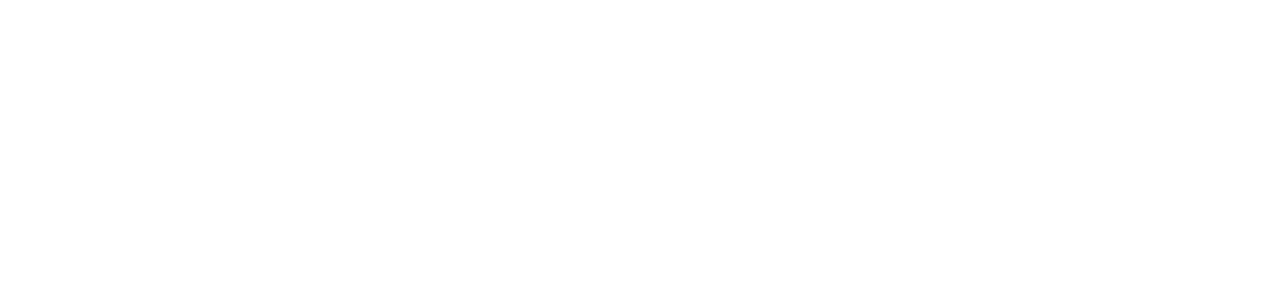
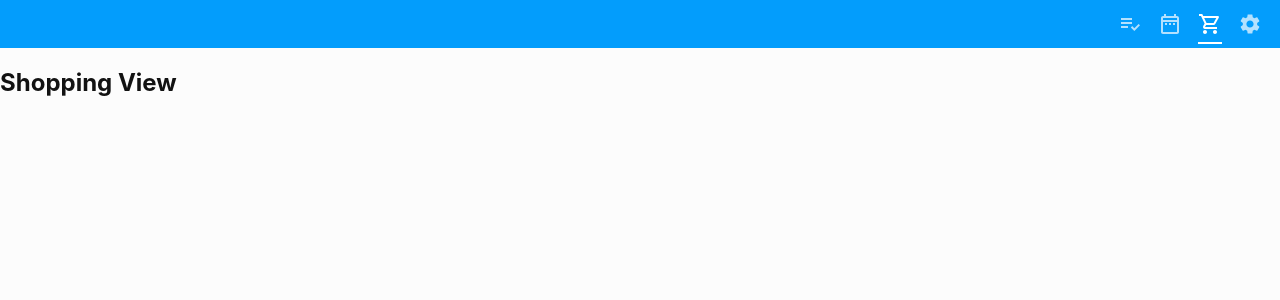
Before and after one commit to cichowsky/planner, a React (Create React App) app: page /shopping in a window 1280 px wide. Shown: the top 300 px of the page. Built offline with nearby package versions, Linux system fonts and the light colour scheme.

Commit message:
add missing user views and routes

```diff
--- a/src/App.js
+++ b/src/App.js
@@ -1,13 +1,20 @@
-import { BrowserRouter, Switch, Route } from 'react-router-dom';
+import { BrowserRouter, Switch, Route, Redirect } from 'react-router-dom';
 import ThemeProvider from 'providers/ThemeProvider';
-import MainView from 'views/MainView';
+import ToDoView from 'views/ToDoView';
+import CalendarView from 'views/CalendarView';
+import ShoppingView from 'views/ShoppingView';
+import SettingsView from 'views/SettingsView';
 
 const App = () => {
   return (
     <ThemeProvider>
       <BrowserRouter>
         <Switch>
-          <Route exact path="/" component={MainView} />
+          <Route exact path="/" render={() => <Redirect to="/todo" />} />
+          <Route path="/todo" component={ToDoView} />
+          <Route path="/calendar" component={CalendarView} />
+          <Route path="/shopping" component={ShoppingView} />
+          <Route path="/settings" component={SettingsView} />
         </Switch>
       </BrowserRouter>
     </ThemeProvider>
--- a/src/components/organisms/Navbar/Navbar.js
+++ b/src/components/organisms/Navbar/Navbar.js
@@ -57,7 +57,7 @@
   return (
     <SWrapper>
       <SInnerWrapper>
-        <ButtonIcon icon="todolist" as={SNavLink} to="/" />
+        <ButtonIcon icon="todolist" as={SNavLink} to="/todo" />
         <ButtonIcon icon="calendar" as={SNavLink} to="/calendar" />
         <ButtonIcon icon="shopping" as={SNavLink} to="/shopping" />
         <ButtonIcon icon="settings" as={SNavLink} to="/settings" />
--- /dev/null
+++ b/src/views/CalendarView.js
@@ -0,0 +1,12 @@
+import UserTemplate from 'components/templates/UserTemplate';
+import Heading from 'components/atoms/Heading/Heading';
+
+const CalendarView = () => {
+  return (
+    <UserTemplate>
+      <Heading>Calendar View</Heading>
+    </UserTemplate>
+  );
+};
+
+export default CalendarView;
--- a/src/views/MainView.js
+++ /dev/null
@@ -1,12 +0,0 @@
-import MainTemplate from 'components/templates/MainTemplate';
-import Heading from 'components/atoms/Heading/Heading';
-
-const MainView = () => {
-  return (
-    <MainTemplate>
-      <Heading>Main View</Heading>
-    </MainTemplate>
-  );
-};
-
-export default MainView;
--- /dev/null
+++ b/src/views/SettingsView.js
@@ -0,0 +1,12 @@
+import UserTemplate from 'components/templates/UserTemplate';
+import Heading from 'components/atoms/Heading/Heading';
+
+const SettingsView = () => {
+  return (
+    <UserTemplate>
+      <Heading>Settings View</Heading>
+    </UserTemplate>
+  );
+};
+
+export default SettingsView;
--- /dev/null
+++ b/src/views/ShoppingView.js
@@ -0,0 +1,12 @@
+import UserTemplate from 'components/templates/UserTemplate';
+import Heading from 'components/atoms/Heading/Heading';
+
+const ShoppingView = () => {
+  return (
+    <UserTemplate>
+      <Heading>Shopping View</Heading>
+    </UserTemplate>
+  );
+};
+
+export default ShoppingView;
--- /dev/null
+++ b/src/views/ToDoView.js
@@ -0,0 +1,12 @@
+import UserTemplate from 'components/templates/UserTemplate';
+import Heading from 'components/atoms/Heading/Heading';
+
+const ToDoView = () => {
+  return (
+    <UserTemplate>
+      <Heading>To Do View</Heading>
+    </UserTemplate>
+  );
+};
+
+export default ToDoView;
```
Also changed, not shown: src/components/templates/UserTemplate.js (renamed from src/components/templates/MainTemplate.js).
